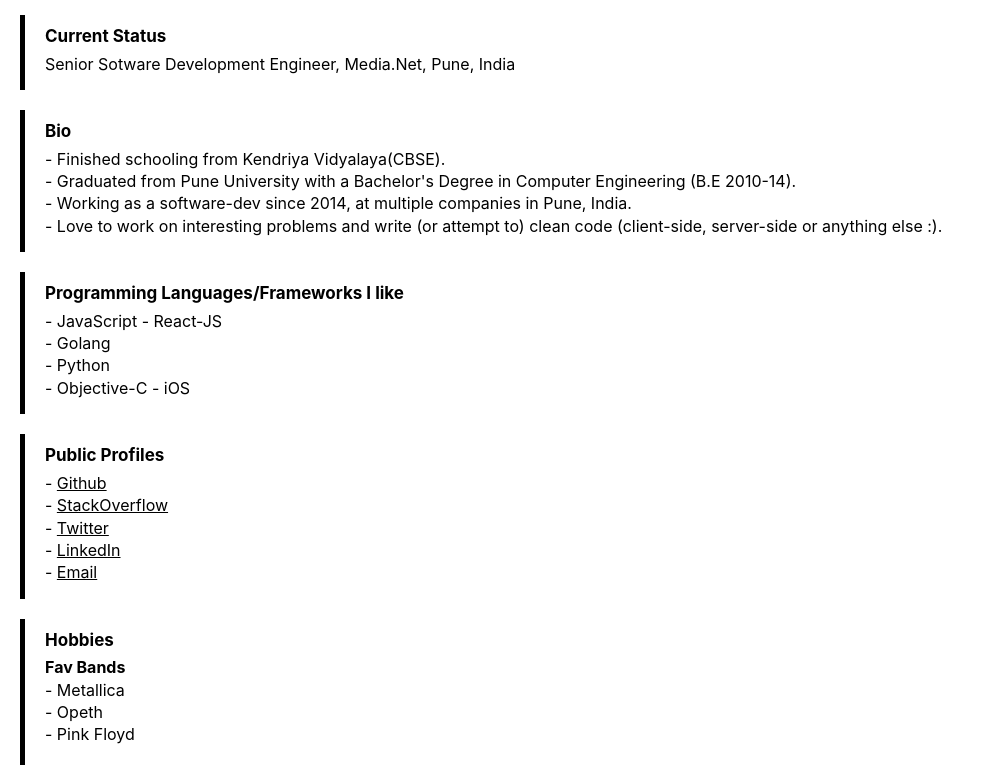
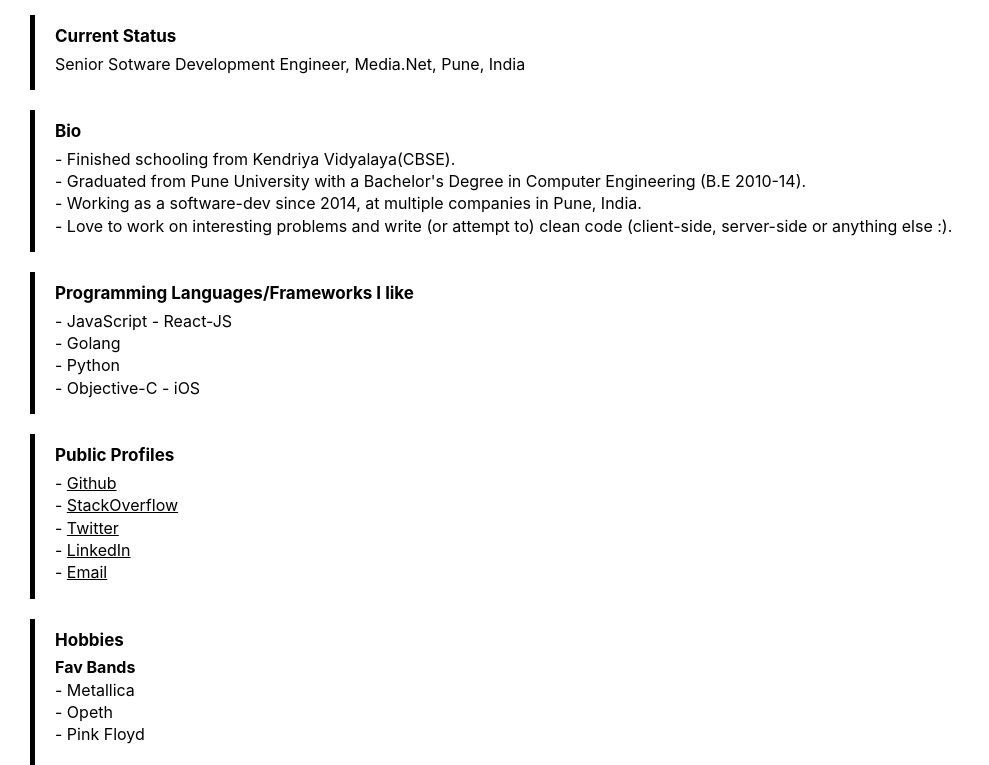
Before and after one commit to gnithin/gnithin.github.io, a React app in the folder bio/: page / in a window 1280 px wide. Shown: the part 62-827 px from the top of the page, without its empty margins (0-989 px from the left). Built offline with nearby package versions, Linux system fonts and the light colour scheme.

Commit message:
[tech] Add a little more margin

```diff
--- a/bio/src/styles/bio.css
+++ b/bio/src/styles/bio.css
@@ -10,7 +10,7 @@
     display: flex;
     flex-direction: column;
     flex-grow: 1;
-    margin: 5px 20px;
+    margin: 5px 30px;
     justify-content: space-around;
 }
 
```
